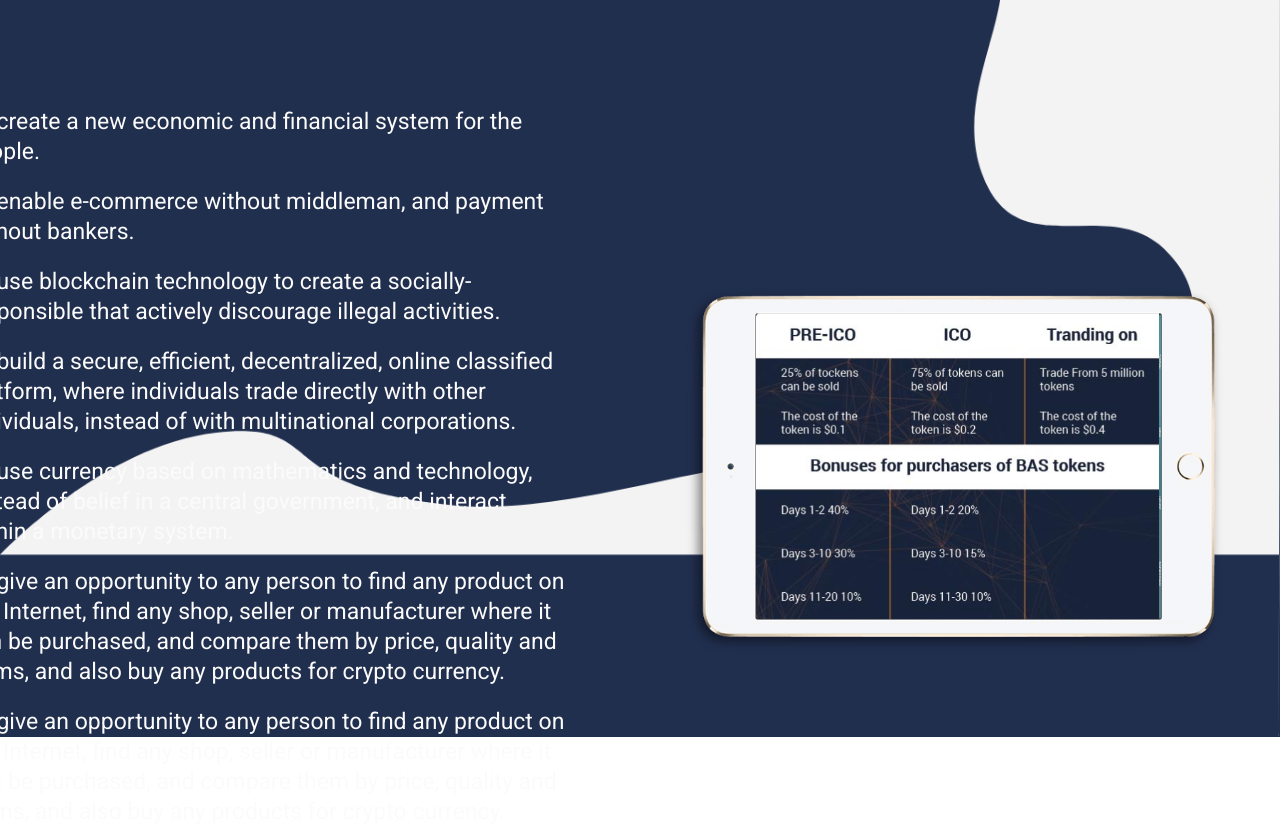
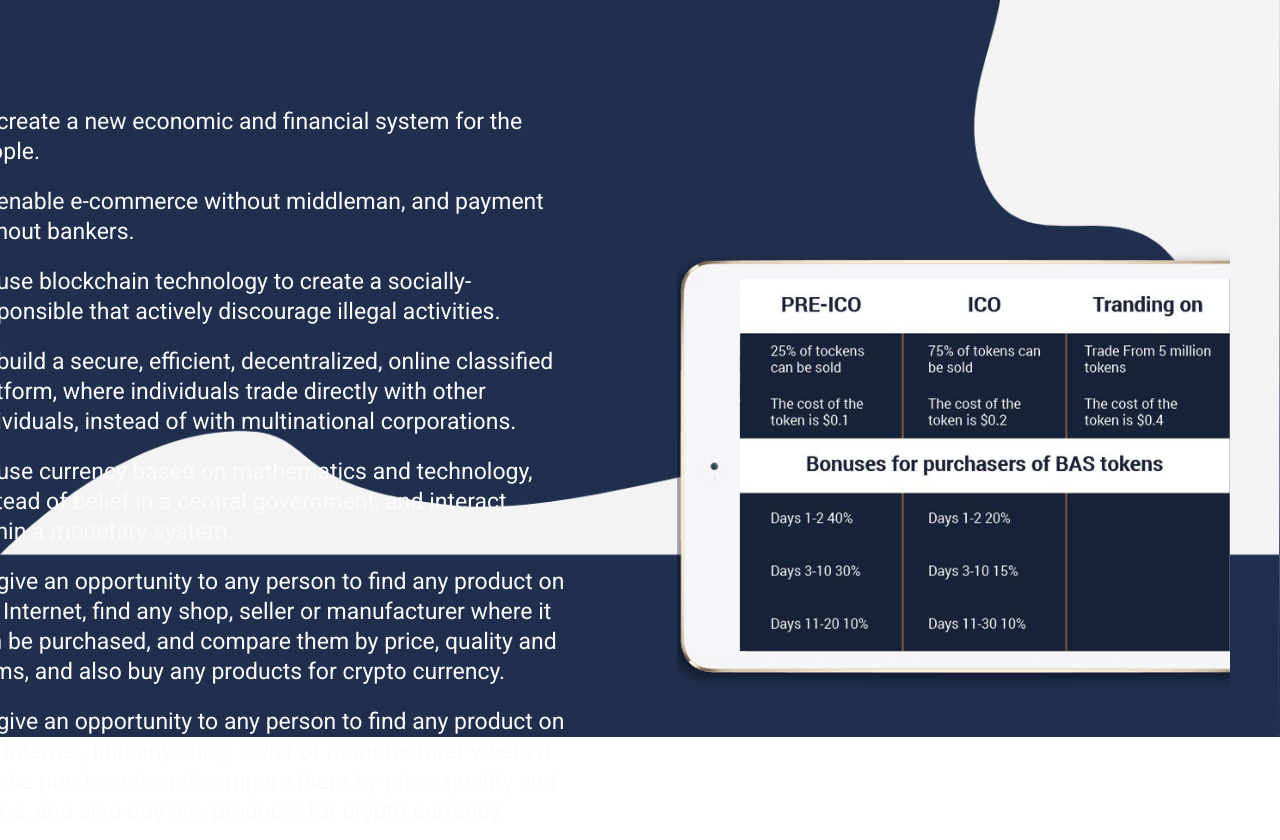
Before and after one commit to 11September/buyAndSell, a plain HTML site: page second-page.html in a window 1280 px wide. Shown: the part 2613-3453 px from the top of the page. Drawn offline with Linux system fonts and the light colour scheme.

Commit message:
ipad image

```diff
--- a/second-page.html
+++ b/second-page.html
@@ -194,7 +194,7 @@
                     </div>
                     <div class="col-lg-6 no-pad">
                         <div class="image">
-                            <img src="images/tablet.png" alt="">
+                            <img src="images/ipad-1.png" alt="">
                         </div>
                     </div>
                 </div>
```
Also changed, not shown: images/ipad-1.png (added), images/ipad-2.png (added).
